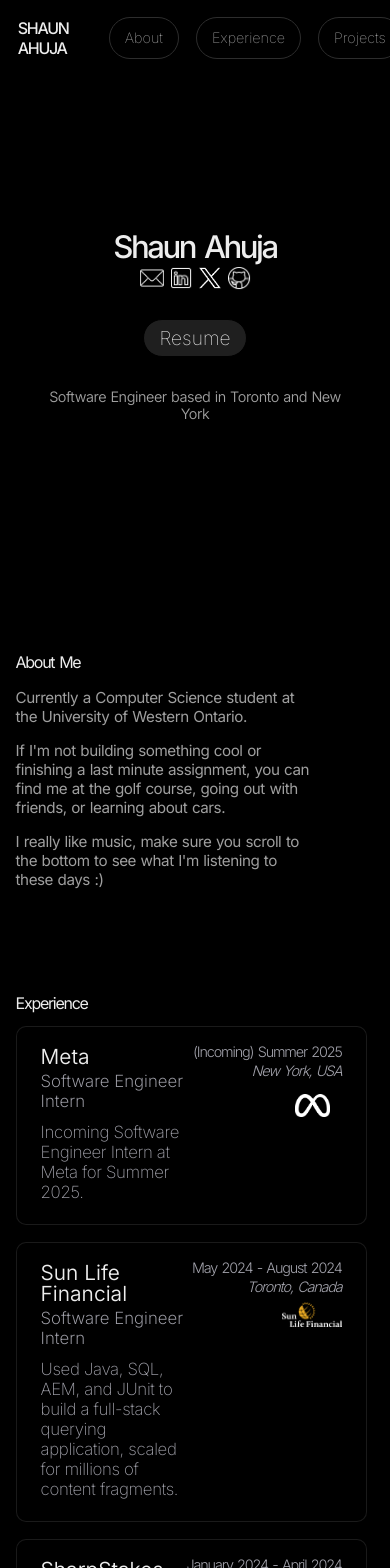
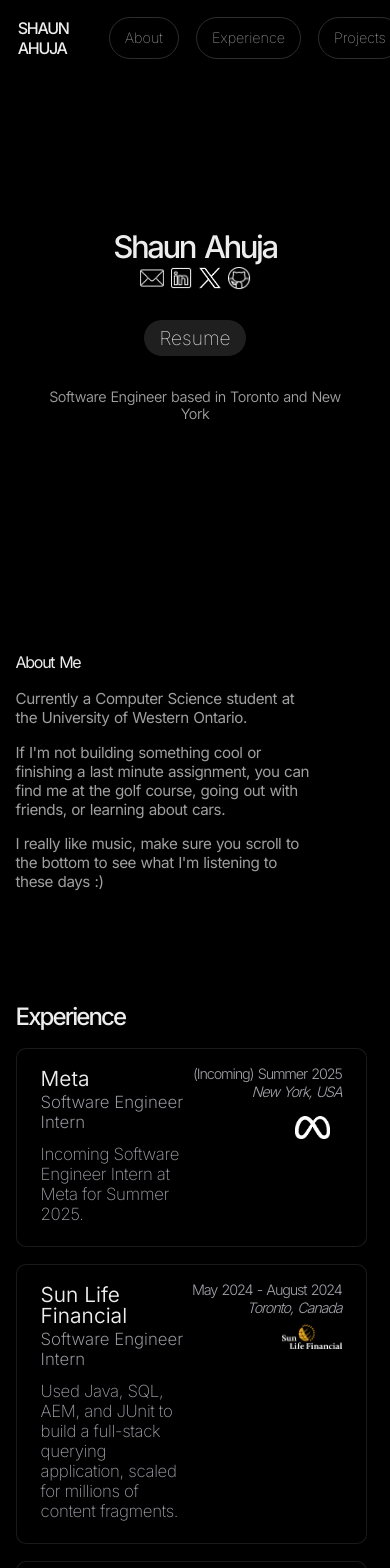
Before and after one commit to shaun-ahuja/personal-website, a React (Vite) app: page / in a window 390 px wide. Shown: the top 1568 px of the page. Built offline with nearby package versions, Linux system fonts and the light colour scheme.

Commit message:
extending job description to right and making headers bigger (attempt)

```diff
--- a/src/index.css
+++ b/src/index.css
@@ -120,6 +120,7 @@ body {
     font-size: clamp(2.5rem, 5vw, 3.5rem);
   }
 
+
   .name-description {
     font-size: clamp(0.9rem, 4vw, 1.1rem);
     max-width: 30ch;
@@ -153,6 +154,17 @@ body {
   .projects-box {
     margin-bottom: 5vh;
     /* Reduced from 10vh */
+  }
+
+  .experience-header,
+  .projects-header,
+  .about-header {
+    font-size: clamp(1.5rem, 5vw, 2.3rem);
+    /* Increased from 1rem, 3.5vw, 1.8rem */
+    margin-bottom: 2vh;
+    /* Slightly increased margin for better spacing */
+    font-weight: 500;
+    /* Made slightly bolder for emphasis */
   }
 
   .song-intro {
@@ -197,6 +209,24 @@ body {
     aspect-ratio: auto;
     /* Remove fixed aspect ratio */
     margin-bottom: 2vh;
+    box-sizing: border-box;
+    /* Ensure padding doesn't add to width */
+  }
+
+  /* Add this new rule to extend job descriptions */
+  .job-description {
+    width: 100%;
+    /* Take full width of parent */
+    padding-right: 0;
+    /* Remove any right padding */
+    box-sizing: border-box;
+    /* Include padding in width calculation */
+    text-align: left;
+    /* Ensure text is left-aligned */
+    word-wrap: break-word;
+    /* Allow long words to break */
+    overflow-wrap: break-word;
+    /* Modern version of word-wrap */
   }
 
 
```
